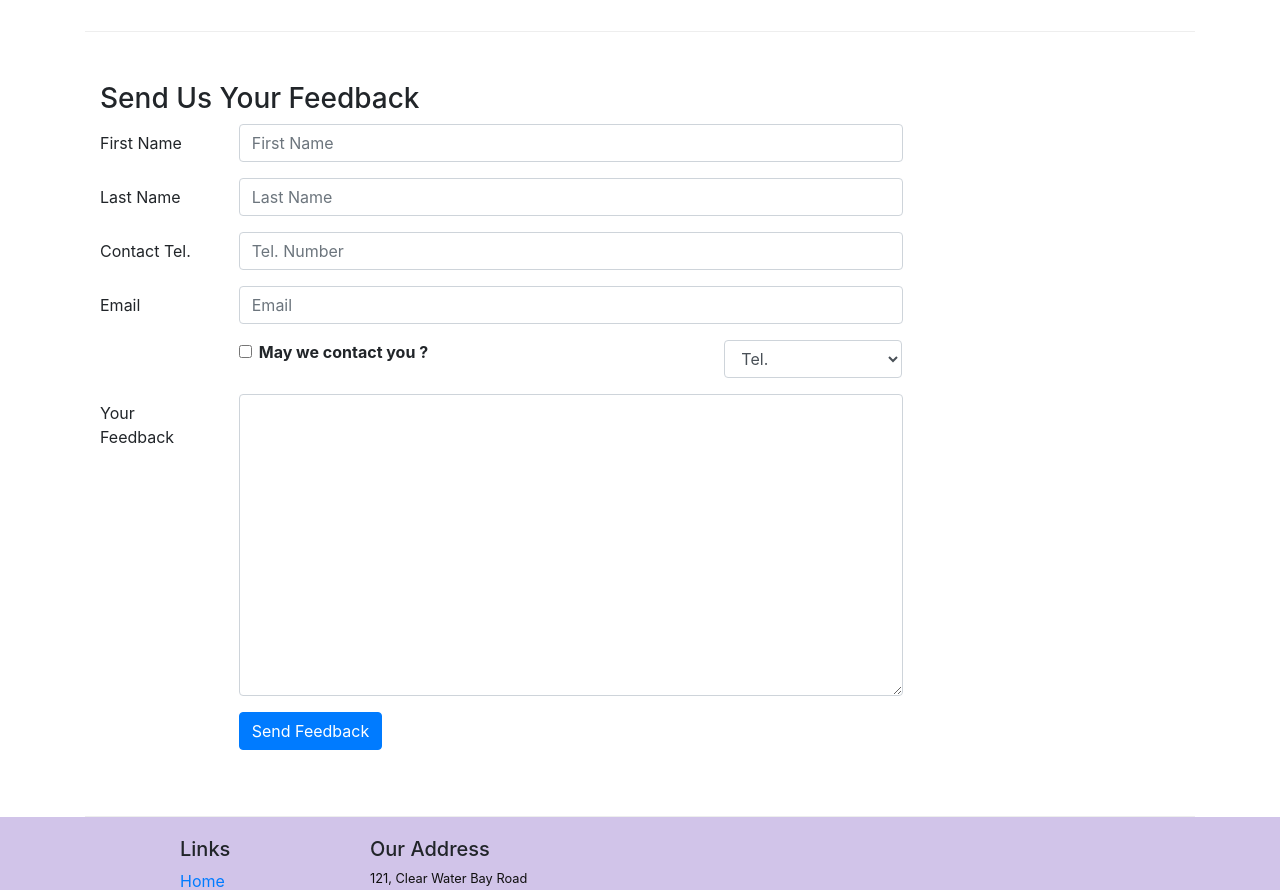
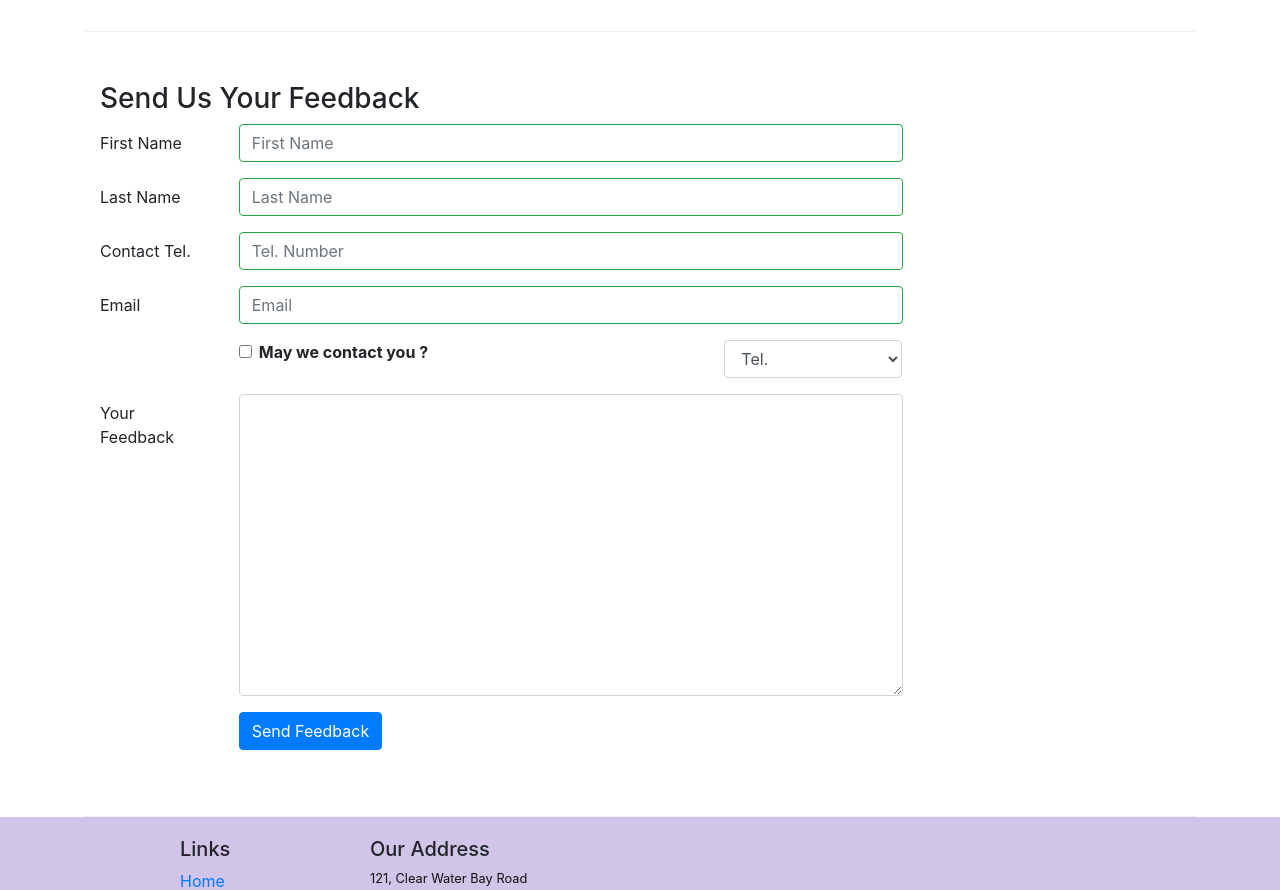
Before and after one commit to Mihirsinh-01/Coursera_React_Framework, a React (Create React App) app: page /contactus in a window 1280 px wide. Shown: the part 840-1730 px from the top of the page. Built offline with nearby package versions, Linux system fonts and the light colour scheme.

Commit message:
Controlled Form Validation

```diff
--- a/src/components/ContactComponent.js
+++ b/src/components/ContactComponent.js
@@ -1,5 +1,5 @@
 import React, {Component} from 'react';
-import { Breadcrumb,BreadcrumbItem, Button, Form, FormGroup, Col, Input, Label } from 'reactstrap';
+import { Breadcrumb,BreadcrumbItem, Button, Form, FormGroup, Col, Input, Label , FormFeedback} from 'reactstrap';
 import { Link } from 'react-router-dom';
 
 
@@ -14,11 +14,52 @@
             email:'',
             agree:false,
             contactType: 'Tel.',
-            message:''
+            message: '',
+            touched: {
+                firstname: false,
+                lastname: false,
+                telnum: false,
+                email: false
+            }
         }
 
         this.handleSubmit = this.handleSubmit.bind(this);
         this.handleInputChange = this.handleInputChange.bind(this);
+        this.handleBlur = this.handleBlur.bind(this);
+    }
+
+    handleBlur = (field) => (evt) => {
+        this.setState({
+            touched: { ...this.state.touched, [field]: true }
+        });
+    }
+
+    validate(firstname, lastname, telnum, email) {
+        const errors = {
+            firstname: '',
+            lastname: '',
+            telnum: '',
+            email: ''
+        };
+
+        if (this.state.touched.firstname && firstname.length < 3)
+            errors.firstname = 'First Name should be >= 3 characters';
+        else if (this.state.touched.firstname && firstname.length > 10)
+            errors.firstname = 'First Name should be <= 10 characters';
+
+        if (this.state.touched.lastname && lastname.length < 3)
+            errors.lastname = 'Last Name should be >= 3 characters';
+        else if (this.state.touched.lastname && lastname.length > 10)
+            errors.lastname = 'Last Name should be <= 10 characters';
+
+        const reg = /^\d+$/;
+        if (this.state.touched.telnum && !reg.test(telnum))
+            errors.telnum = 'Tel. Number should contain only numbers';
+
+        if(this.state.touched.email && email.split('').filter(x => x === '@').length !== 1)
+            errors.email = 'Email should contain a @';
+
+        return errors;
     }
 
     handleInputChange(event) {
@@ -36,6 +77,7 @@
         event.preventDefault();
     }
     render() {
+        const errors = this.validate(this.state.firstname, this.state.lastname, this.state.telnum, this.state.email);
         return(
         <div className="container">
             <div className="row">
@@ -88,34 +130,52 @@
                                 <Label htmlFor="firstname" md={2}>First Name</Label>
                                 <Col md={10}>
                                     <Input type="text" id="firstname" name="firstname"
-                                        placeholder="First Name" value={this.state.firstname}
-                                        onChange={this.handleInputChange}
-                                    />
+                                        placeholder="First Name"
+                                        value={this.state.firstname}
+                                        valid={errors.firstname === ''}
+                                        invalid={errors.firstname !== ''}
+                                        onBlur={this.handleBlur('firstname')}
+                                        onChange={this.handleInputChange} />
+                                    <FormFeedback>{errors.firstname}</FormFeedback>
                                 </Col>
                             </FormGroup>
                             <FormGroup row>
                                 <Label htmlFor="lastname" md={2}>Last Name</Label>
                                 <Col md={10}>
                                     <Input type="text" id="lastname" name="lastname"
-                                        placeholder="Last Name" value={this.state.lastname}
-                                        onChange={this.handleInputChange}
-                                    />
+                                        placeholder="Last Name"
+                                        value={this.state.lastname}
+                                        valid={errors.lastname === ''}
+                                        invalid={errors.lastname !== ''}
+                                        onBlur={this.handleBlur('lastname')}
+                                        onChange={this.handleInputChange} />
+                                    <FormFeedback>{errors.lastname}</FormFeedback>
                                 </Col>
                             </FormGroup>
                             <FormGroup row>
                                 <Label htmlFor="telnum" md={2}>Contact Tel.</Label>
                                 <Col md={10}>
-                                    <Input type="text" id="telnum" name="telnum"
-                                        placeholder="Tel. Number" value={this.state.telnum}
+                                    <Input type="tel" id="telnum" name="telnum"
+                                        placeholder="Tel. Number"
+                                        value={this.state.telnum}
+                                        valid={errors.telnum === ''}
+                                        invalid={errors.telnum !== ''}
+                                        onBlur={this.handleBlur('telnum')}
                                         onChange={this.handleInputChange} />
+                                    <FormFeedback>{errors.telnum}</FormFeedback>
                                 </Col>
                             </FormGroup>
                             <FormGroup row>
                                 <Label htmlFor="email" md={2}>Email</Label>
                                 <Col md={10}>
                                     <Input type="email" id="email" name="email"
-                                        placeholder="Email" value={this.state.email}
-                                    onChange={this.handleInputChange}/>
+                                        placeholder="Email"
+                                        value={this.state.email}
+                                        valid={errors.email === ''}
+                                        invalid={errors.email !== ''}
+                                        onBlur={this.handleBlur('email')}
+                                        onChange={this.handleInputChange} />
+                                    <FormFeedback>{errors.email}</FormFeedback>
                                 </Col>
                             </FormGroup>
                             <FormGroup row>
```
